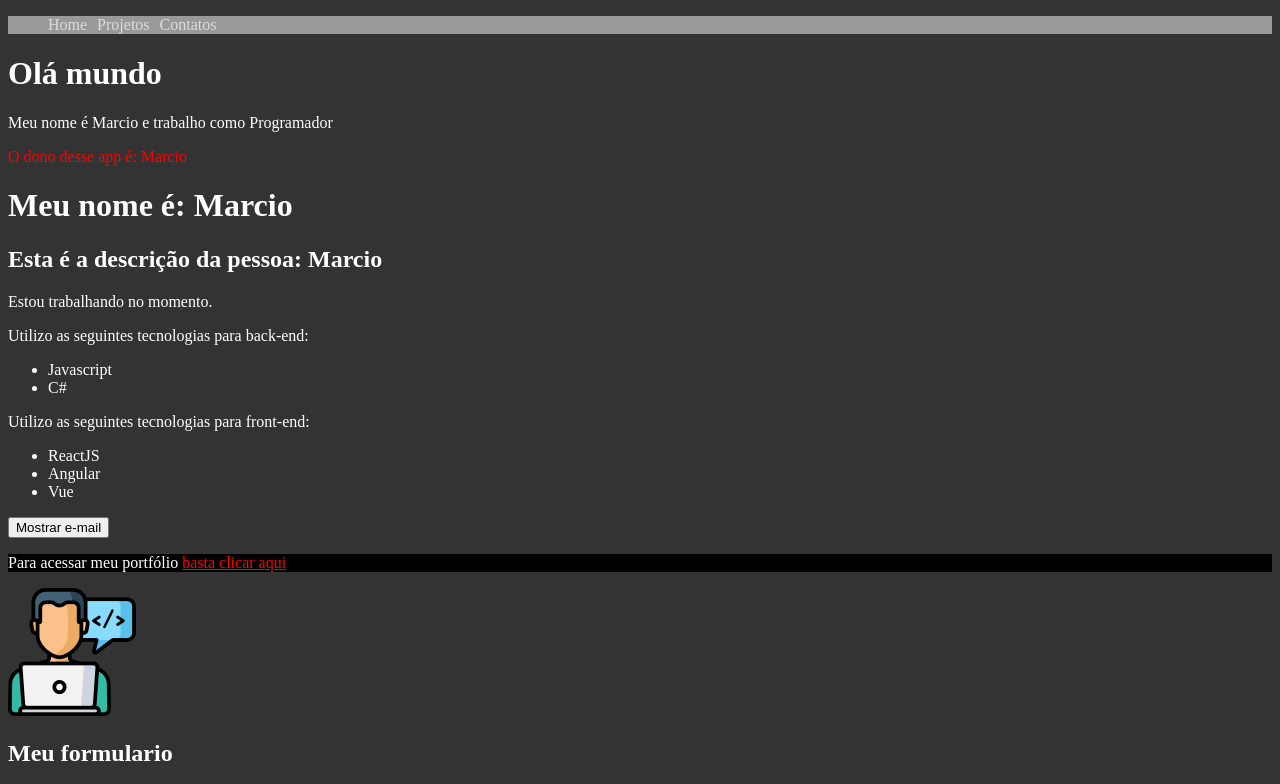
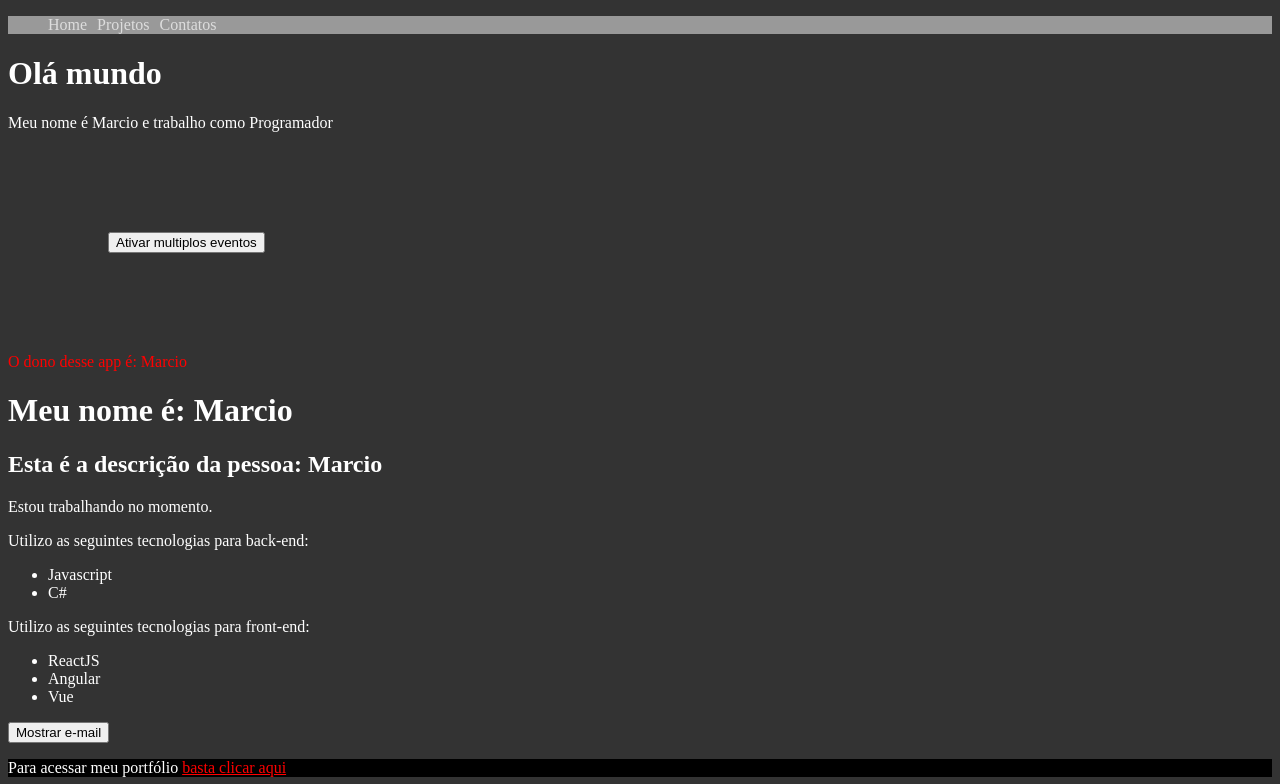
Before and after one commit to marciocrodrigues/vue-hora-decodar, a Vue app: page / in a window 1280 px wide. Shown: the top 784 px of the page. Built offline with nearby package versions, Linux system fonts and the light colour scheme.

Commit message:
multiplos eventos

```diff
--- /dev/null
+++ b/src/components/MultiplosEventos.vue
@@ -0,0 +1,34 @@
+<template>
+    <div>
+        <button @click="primeiro(txt1, $event), segundo(txt2, $event), terceiro()">Ativar multiplos eventos</button>
+        <p>{{ multiplos_eventos }}</p>
+    </div>
+</template>
+<script>
+export default {
+    name: 'MultiplosEventos',
+    data() {
+        return {
+            multiplos_eventos: '',
+            txt1: 'Primeiro evento',
+            txt2: 'Segundo evento'
+        }
+    },
+    methods: {
+        primeiro(txt, e) {
+            this.multiplos_eventos = txt
+        },
+        segundo(txt, e) {
+            setTimeout(() => this.multiplos_eventos = txt, 500);
+        },
+        terceiro() {
+            setTimeout(() => this.multiplos_eventos = '', 1500);
+        }
+    }
+}
+</script>
+<style scoped>
+    div {
+        margin: 100px;
+    }
+</style>
--- a/src/components/PrimeiroComponente.vue
+++ b/src/components/PrimeiroComponente.vue
@@ -2,12 +2,18 @@
     <div>
         <h1>Olá mundo</h1>
         <p>Meu nome é {{ nome }} e trabalho como {{ profissao }}</p>
+        <MultiplosEventos />
     </div>
 </template>
 
 <script>
+import MultiplosEventos from './MultiplosEventos.vue';
+
 export default {
     name: 'PrimeiroComponente',
+    components: {
+        MultiplosEventos
+    },
     data() {
         return {
             nome: 'Marcio',
```
